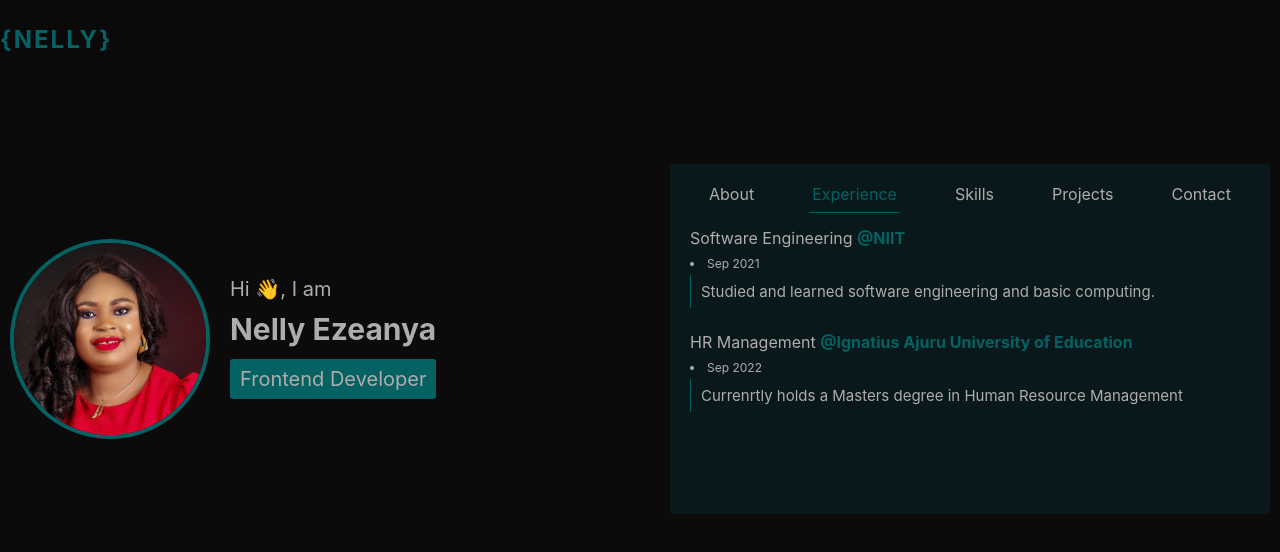
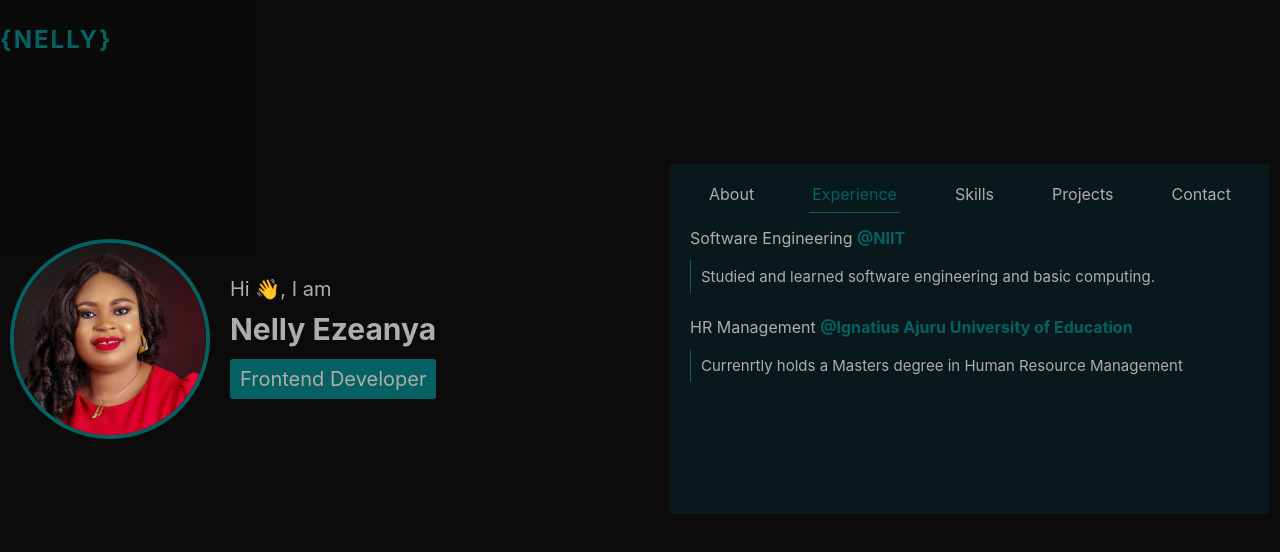
Before and after one commit to NellyEzeanya/portfolio, a React (Vite) app: page /experience in a window 1280 px wide. Shown: the top 552 px of the page. Built offline with nearby package versions, Linux system fonts and the light colour scheme.

Commit message:
Update Experience.tsx

```diff
--- a/src/pages/Experience/Experience.tsx
+++ b/src/pages/Experience/Experience.tsx
@@ -15,7 +15,6 @@ const Experience = () => {
           </a>
         </p>
         <ul className="duration">
-          <li>Sep 2021</li>
         </ul>
         <div className="tasks">
           <p>Studied and learned software engineering and basic computing.</p>
@@ -33,7 +32,6 @@ const Experience = () => {
           </a>
         </p>
         <ul className="duration">
-          <li>Sep 2022</li>
         </ul>
         <div className="tasks">
           <p>Currenrtly holds a Masters degree in Human Resource Management</p>
```
